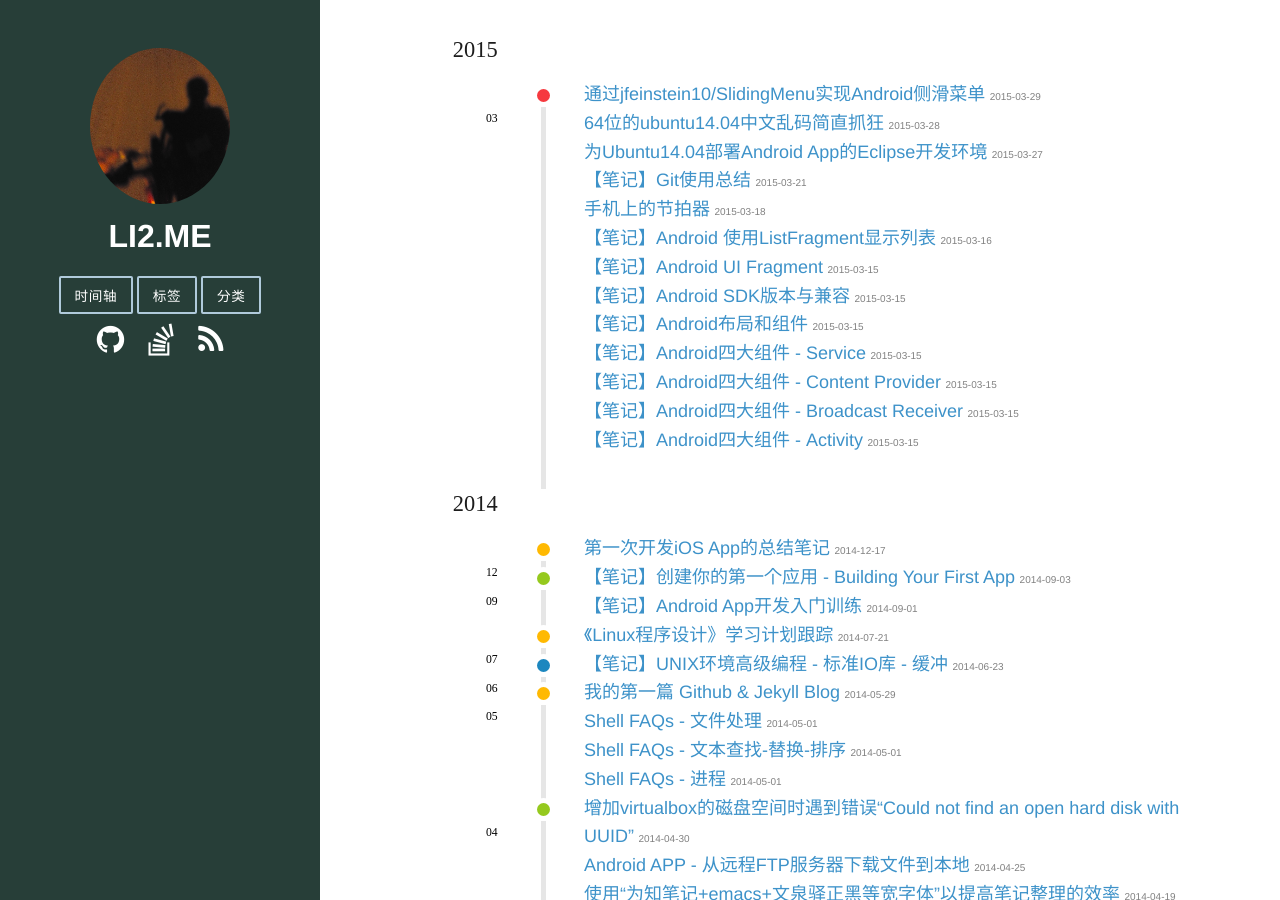
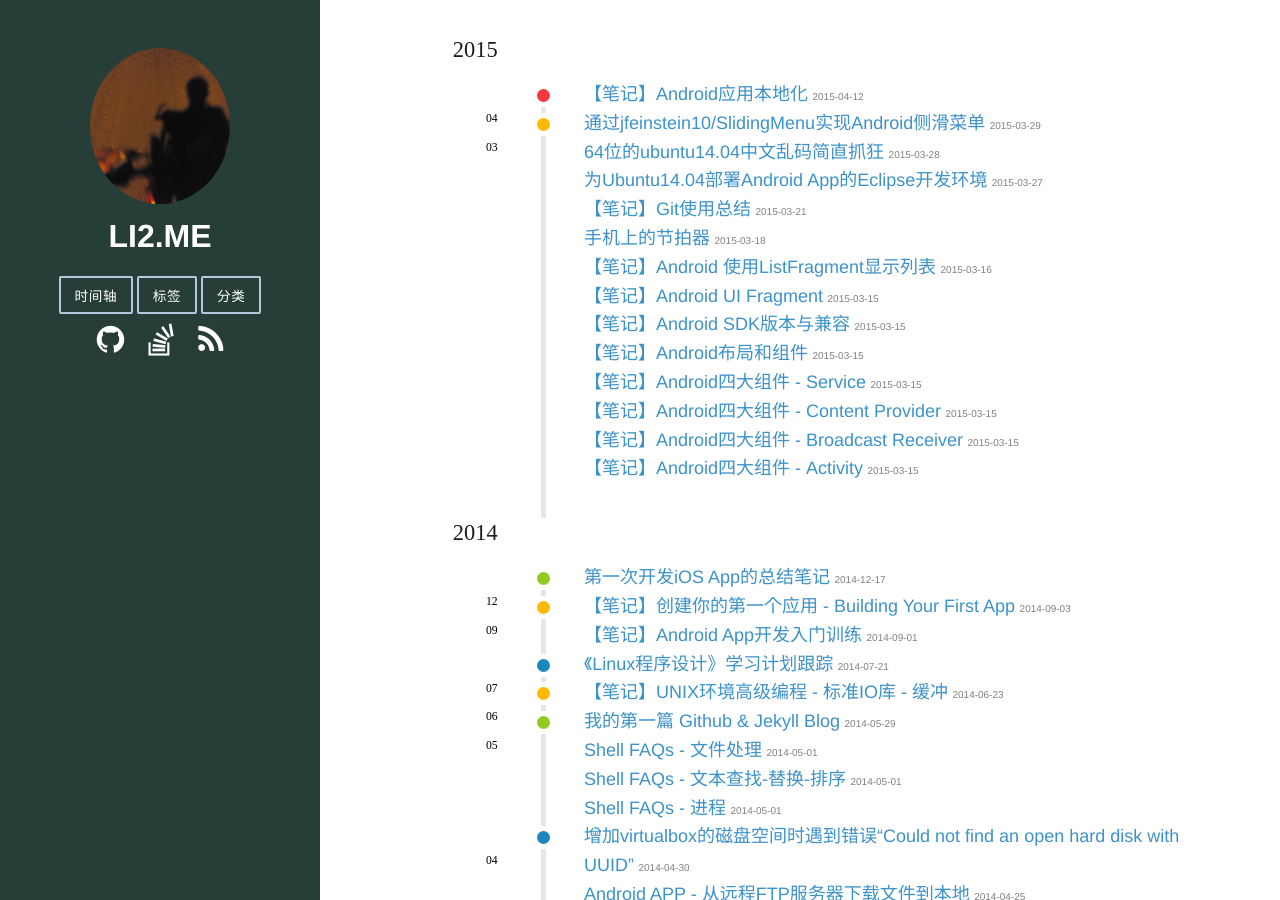
Before and after one commit to li2dotme/li2dotme.github.io, a Jekyll site: the page built from TIMELINE.html, in a window 1280 px wide and 900 px high. Built offline with Jekyll 4.4.1, drawn with Linux system fonts in a browser that asks for light colours; Markdown is read by kramdown in place of the engine named in the settings; some of the changed lines change nothing that is shown.

Commit message:
Android应用本地化

````diff
--- /dev/null
+++ b/_posts/ANDROID/2015-04-12-Localization.md
@@ -0,0 +1,36 @@
+---
+layout: post
+title: 【笔记】Android应用本地化
+category: ANDROID
+tags: [ ]
+---
+
+本地化是一个基于设备语言设置，为应用寻找合适资源的过程：排除不兼容的目录；按优先级表筛选不兼容目录。
+常用优先级：
+> 移动国家代码MCC > 语言代码 > 布局方向
+
+```bash
+res/values/         # 保留默认资源，否则当android无法找到匹配资源，而默认资源又不存在时，应用将崩溃。
+res/values-zh/      # 创建带有目标语言配置修饰符的资源子目录。
+res/values-land/    # 横屏模式。
+res/values-zh-land/ # 多重配置修饰符，修饰符必须按照优先级顺序排列。
+```
+
+几个原则：
+> - drawable目录通常按照屏幕显示密度要求，具有三类修饰符：-mdpi、-hdpi和-xhdpi。不过，Android决定使用哪一类drawable资源并不是简单地匹配设备的屏幕显示密度，也不是在没有匹配的资源时直接使用默认资源。
+- 无需在res/drawable/目录下放置默认的drawable资源。
+- 资源的名字只能由小写字母组成并且不能包含空格。
+- 无论是在XML还是在代码中引用资源，引用都不应包括文件的扩展名；因此在同一子目录下，不能以文件的扩展名为依据，来区分命名相同的资源文件。
+- 所有资源都必须保存在res/目录的子目录下。尝试在res/目录的根目录下保存资源将会导致编译错误。
+- res子目录的名字直接与Android编译过程绑定，因此无法随意进行更改。
+- 无法在res/目录下创建多级子目录，当资源文件很多时，唯一能做的就是有意识的对资源命名，使其可按文件名进行排序，以便于查找某个特定文件。布局文件通常以其定义的视图类型名作为前缀，如activity_、dialog_，以及list_item_等。
+
+---
+
+整理笔记时参考了如下资料：
+
+- 《Android编程权威指南》第11章应用本地化， Bill Phillips  Brian Hardy著，王明发 译。人民邮电第1版。
+    英文版书名《Android Programming - The Big Nerd Ranch Guide》
+
+---
+李贰 2015-04-12 沪北
--- a/_posts/UTIL/2015-03-21-GIT-Command-Summary.md
+++ b/_posts/UTIL/2015-03-21-GIT-Command-Summary.md
@@ -100,6 +100,8 @@
 [全局性地更换电子邮件地址](http://git-scm.com/book/zh/v1/Git-工具-重写历史)
 [Change the author of a commit in Git](http://stackoverflow.com/a/750182/2722270)
 
+*整理于2015-04-04*
+
 ---
 
 by li2 上海闸北
````
Also changed, not shown: _posts/ANDROID/2015-03-15-UI-Fragment.md (+2 -2 lines).
